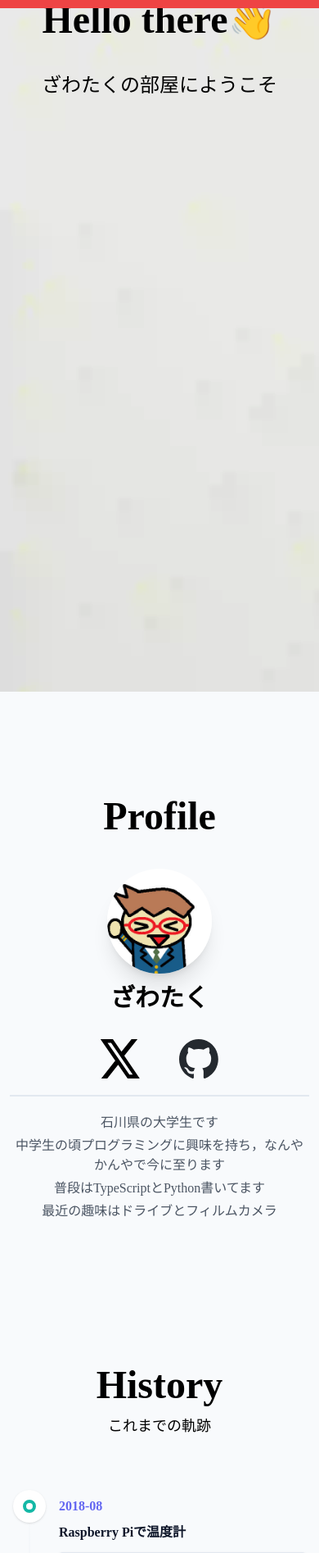
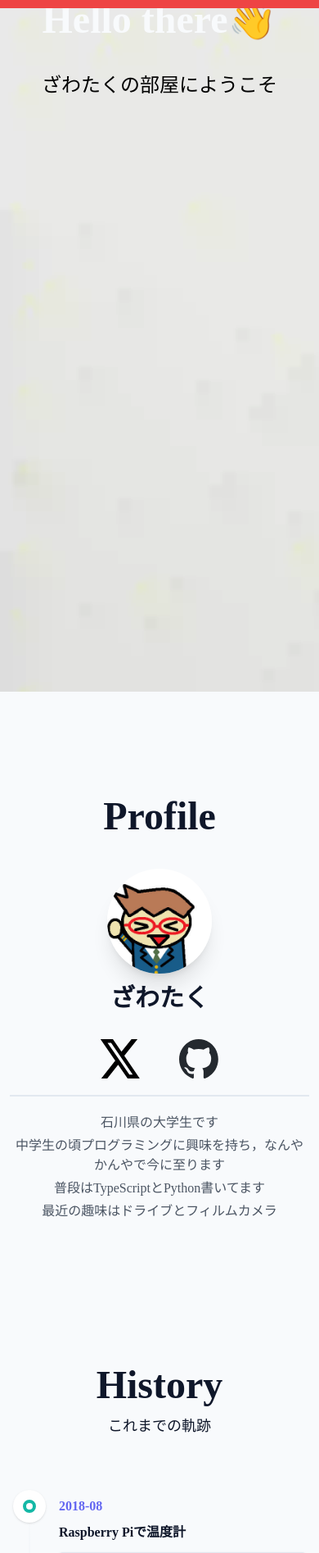
Before and after one commit to zawataku/zawataku.github.io, a Next.js app: page / in a window 390 px wide. Shown: the top 1895 px of the page at 82% size. Built offline with nearby package versions, Linux system fonts and the light colour scheme; a web font is replaced by a local one.

Commit message:
ダークモード時にフォントの色が意図しないものとなる不具合を修正

```diff
--- a/src/components/profile/page.tsx
+++ b/src/components/profile/page.tsx
@@ -23,9 +23,9 @@ export default function Profile() {
                 whileInView="onscreen" // 画面内に入ったらonscreen
                 viewport={{ once: true, amount: 0 }}
             >
-                <h1 className="text-center text-5xl font-semibold mb-10">Profile</h1>
+                <h1 className="text-center text-5xl font-semibold mb-10 text-slate-900">Profile</h1>
                 <img className="size-32 rounded-full mx-auto shadow-xl" src="/img/profile/profile_picture.jpg" alt="Profile picture"></img>
-                <h2 className="text-center text-3xl font-semibold mt-3">ざわたく</h2>
+                <h2 className="text-center text-3xl font-semibold mt-3 text-slate-900">ざわたく</h2>
                 <div className="flex justify-center mt-8">
                     <Link href={'https://twitter.com/zawataku_Tech'}>
                         <img src="/img/profile/X_logo.svg" alt="Xのロゴ" className="size-12 mr-6" />
--- a/src/components/skills/page.tsx
+++ b/src/components/skills/page.tsx
@@ -23,8 +23,8 @@ export default function Skill() {
                 whileInView="onscreen" // 画面内に入ったらonscreen
                 viewport={{ once: true, amount: 0 }}
             >
-                <h1 className="text-center text-5xl font-semibold pb-3">Skills</h1>
-                <p className=" text-center mb-7 text-lg">独断と偏見で考える言語習熟度</p>
+                <h1 className="text-center text-5xl font-semibold pb-3 text-slate-900">Skills</h1>
+                <p className=" text-center mb-7 text-lg text-slate-900">独断と偏見で考える言語習熟度</p>
                 <SkillProps skillname="HTML" progress_pct="80%" progress="80" tooltip="かなり書き慣れてきた"></SkillProps>
                 <SkillProps skillname="CSS" progress_pct="60%" progress="60" tooltip="Tailwind大好き！"></SkillProps>
                 <SkillProps skillname="JavaScript" progress_pct="30%" progress="30" tooltip="拡張機能づくりに"></SkillProps>
--- a/src/components/skills/skillprops.tsx
+++ b/src/components/skills/skillprops.tsx
@@ -11,7 +11,7 @@ export default function SkillProps({ skillname, progress_pct, progress, tooltip
     return (
         <div className="relative py-4 px-6 max-w-sm mx-auto">
             <div className="flex mb-2 items-center justify-between">
-                <div className="tooltip tooltip-right" data-tip={tooltip}>
+                <div className="tooltip tooltip-right text-slate-50" data-tip={tooltip}>
                     <span className="font-semibold inline-block py-1 px-2 rounded-full text-slate-600 bg-white shadow">
                         {skillname}
                     </span>
--- a/src/components/timeline/page.tsx
+++ b/src/components/timeline/page.tsx
@@ -26,8 +26,8 @@ export default function Timeline() {
             >
 
                 <div className="w-full max-w-6xl mx-auto px-4 md:px-6 py-24">
-                    <h1 className="text-center text-5xl font-semibold pb-3">History</h1>
-                    <p className=" text-center text-lg">これまでの軌跡</p>
+                    <h1 className="text-center text-5xl font-semibold pb-3 text-slate-900">History</h1>
+                    <p className=" text-center text-lg text-slate-900">これまでの軌跡</p>
                     <div className="flex flex-col justify-center divide-y divide-slate-200 [&>*]:py-16">
                         <div className="w-full max-w-3xl mx-auto">
                             <div className="space-y-8 relative before:absolute before:inset-0 before:ml-5 before:-translate-x-px md:before:ml-[8.75rem] md:before:translate-x-0 before:h-full before:w-0.5 before:bg-gradient-to-b before:from-transparent before:via-slate-300 before:to-transparent">
--- a/src/components/top/page.tsx
+++ b/src/components/top/page.tsx
@@ -6,8 +6,8 @@ export default function Top() {
             <div className="hero-overlay bg-opacity-80"></div>
             <div className="hero-content text-center text-neutral-content">
                 <div className="max-w-lg">
-                    <h1 className="mb-5 text-7xl hidden lg:block font-bold">Hello there👋</h1>
-                    <h1 className="mb-10 text-5xl lg:hidden font-bold">Hello there👋</h1>
+                    <h1 className="mb-5 text-7xl hidden lg:block font-bold text-slate-50">Hello there👋</h1>
+                    <h1 className="mb-10 text-5xl lg:hidden font-bold text-slate-50">Hello there👋</h1>
                     <p className="mb-5 text-2xl">ざわたくの部屋にようこそ</p>
                 </div>
             </div>
```
